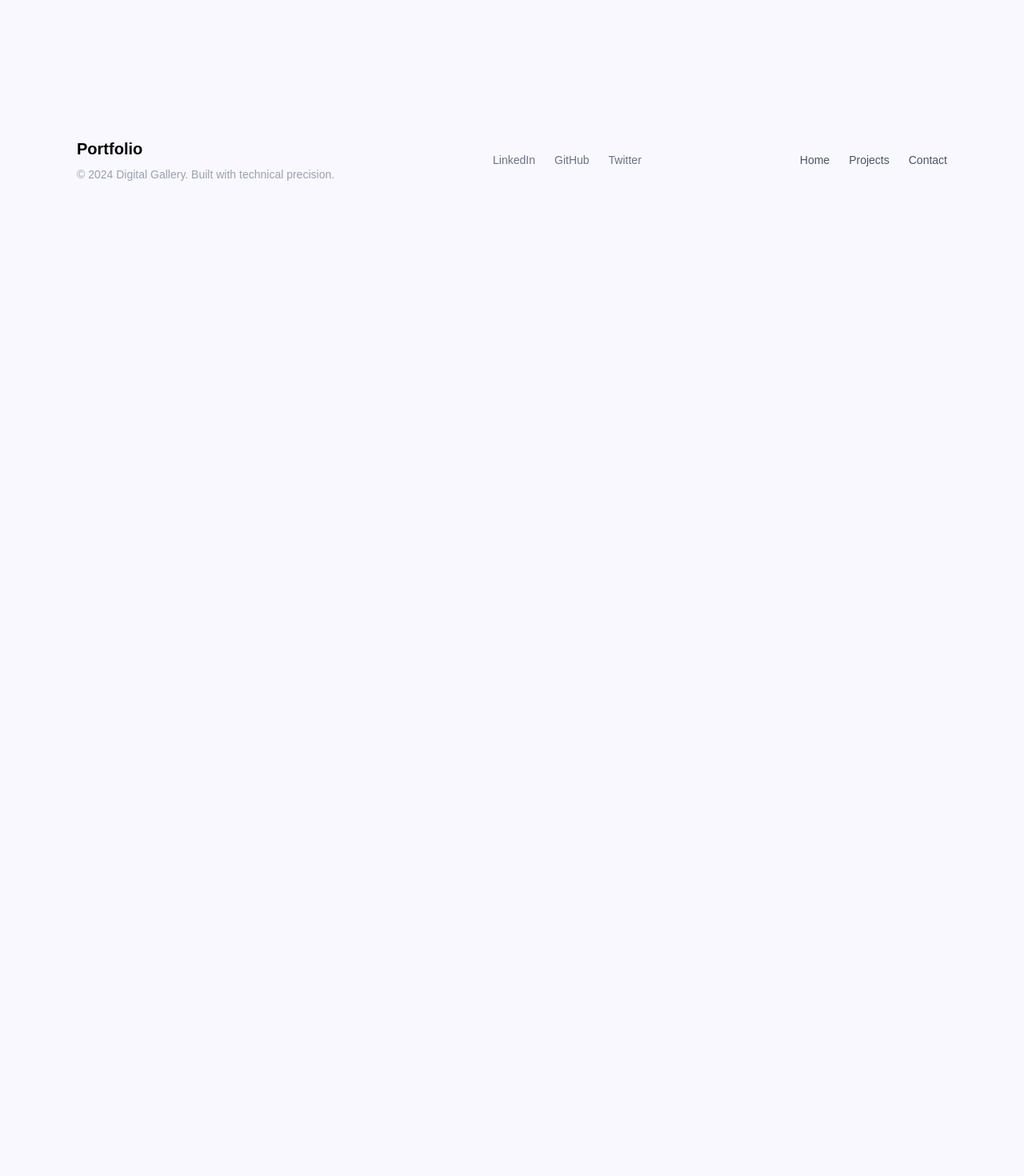
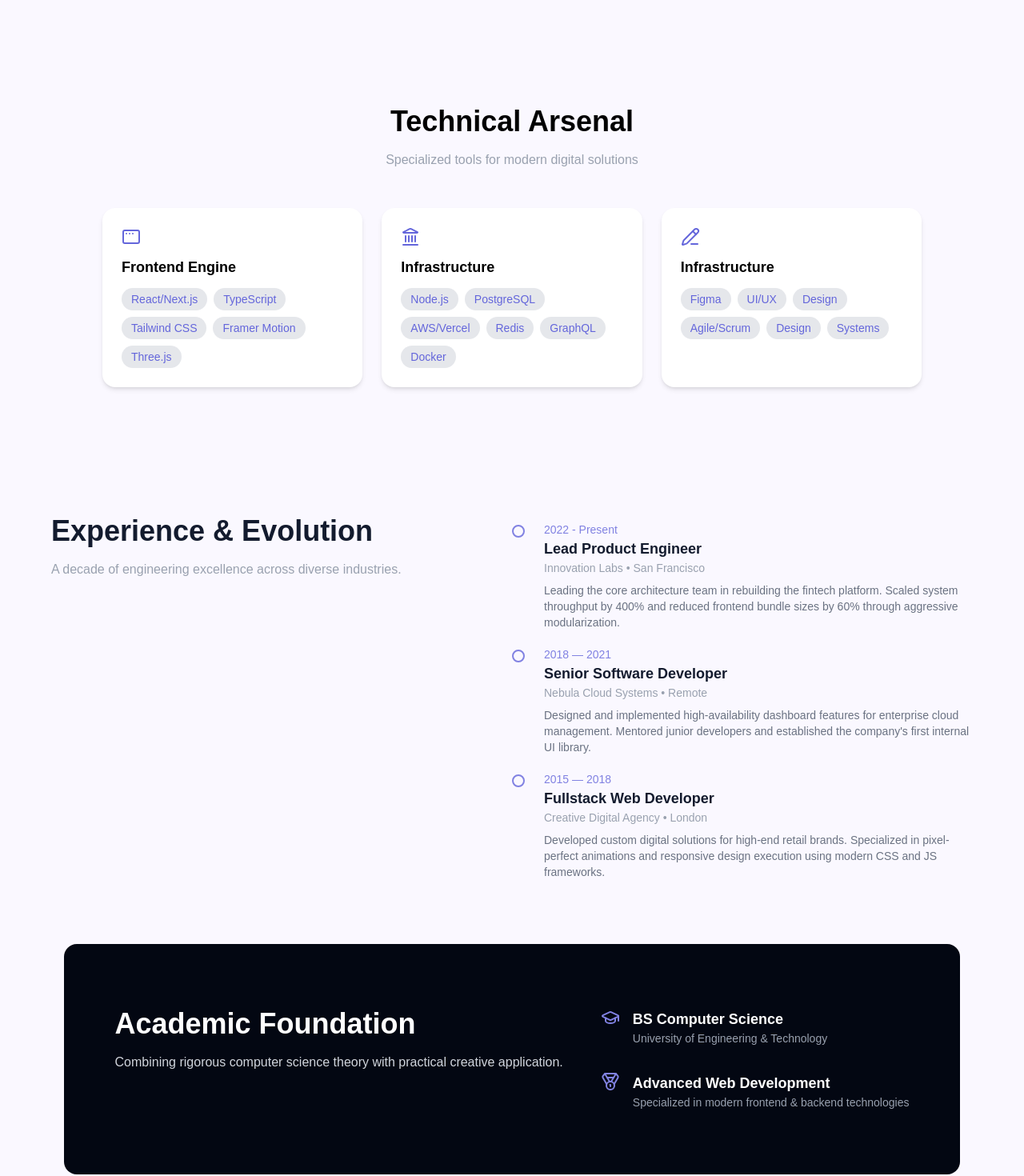
Before and after one commit to ahmadrazababu96-sketch/Portfolioweb, a Next.js app: page /about in a window 1280 px wide. Shown: the part 660-2130 px from the top of the page at 80% size. Before the commit the page ends 928 px from the top, so only its background shows below. Built offline with nearby package versions, Linux system fonts and the light colour scheme.

Commit message:
about page ready

```diff
--- a/app/about/page.tsx
+++ b/app/about/page.tsx
@@ -1,9 +1,13 @@
 import React from 'react'
 import Abouthero from '@/components/Abouthero'
+import Aboutcard from "@/components/Aboutcard"
+import Aboutcontent from '@/components/Aboutcontent'
 const page = () => {
   return (
    <>
    <Abouthero/>
+   <Aboutcard/>
+   <Aboutcontent/>
    </>
   )
 }
--- /dev/null
+++ b/components/Aboutcard.tsx
@@ -0,0 +1,88 @@
+import React from 'react'
+import { AppWindowMac,PencilLine,Landmark } from 'lucide-react'
+const Aboutcard = () => {
+type AboutCardType = {
+  id: number;
+  icon: React.ReactNode;
+  title: string;
+  buttons: string[];
+};
+    const Aboutdata=[
+        {
+            id:1,
+            icon: <AppWindowMac size={24} />,
+            title:"Frontend Engine" ,
+            buttons: ["React/Next.js","TypeScript","Tailwind CSS","Framer Motion","Three.js"],
+
+        },
+        {
+            id:2,
+            icon:<Landmark  size={24} /> ,
+            title:"Infrastructure" ,
+            buttons: ["Node.js","PostgreSQL","AWS/Vercel","Redis","GraphQL","Docker"],
+        },
+        {
+            id:3,
+            icon:<PencilLine size={24}  /> ,
+            title:"Infrastructure" ,
+             buttons: ["Figma","UI/UX","Design","Agile/Scrum","Design","Systems"],
+              }
+    ]
+  return (
+    <>
+    <div className="py-20 px-6  text-white">
+  <div className="text-center max-w-2xl mx-auto mb-12">
+    <h2 className="text-3xl text-black md:text-4xl font-bold mb-4">
+      Technical Arsenal
+    </h2>
+
+    <p className="text-gray-400">
+      Specialized tools for modern digital solutions
+    </p>
+  </div>
+
+  <div className="grid md:grid-cols-3 gap-6 max-w-5xl mx-auto">
+
+       {Aboutdata.map((item) => (
+  <div
+    key={item.id}
+    className="bg-white text-black p-6 rounded-2xl shadow-md
+      hover:shadow-2xl hover:-translate-y-3 hover:scale-[1.02]
+      transition-all duration-300 ease-out"
+  >
+
+    {/* Icon */}
+    <div className="text-[#6466DB] mb-3">
+      {item.icon}
+    </div>
+
+    {/* Title */}
+    <h3 className="text-lg font-bold mb-3">
+      {item.title}
+    </h3>
+
+    {/* Buttons */}
+    <div className="flex flex-wrap gap-2">
+      {item.buttons.map((btn, i) => (
+        <span
+          key={i}
+          className="px-3 py-1 bg-gray-200 text-[#6466DB] hover:bg-[#F080C0] hover:text-black font-light rounded-full text-sm
+          cursor-pointer"
+        >
+          {btn}
+        </span>
+      ))}
+    </div>
+
+  </div>
+))}
+
+  </div>
+
+</div>
+
+    </>
+  )
+}
+
+export default Aboutcard
--- /dev/null
+++ b/components/Aboutcontent.tsx
@@ -0,0 +1,153 @@
+
+
+
+import React from 'react'
+import { GraduationCap,Medal } from 'lucide-react'
+const Aboutcontent = () => {
+
+  return (
+    <>
+    <div className='px-6 py-20 text-[#131B2E]'>
+        <div className='max-w-6xl mx-auto  flex flex-col md:flex-row '>
+
+           <div className='flex-1'>
+                <h2 className='text-3xl md:text-4xl font-bold mb-4'>
+                    Experience & Evolution
+                </h2>
+                <p className='text-gray-400'>
+                    A decade of engineering excellence across diverse industries.
+                </p>
+           </div>
+
+           <div className='flex-1 relative pt-2 flex-col space-y-5 '>
+ {/* 🔹 BLOCK 1 */}
+        <div className="group relative pl-10 cursor-pointer">
+
+          {/* circle */}
+          <div className="absolute left-0 top-1 w-4 h-4 rounded-full border-2 border-[#8182E2]
+            group-hover:bg-[#8182E2] transition">
+          </div>
+
+          <p className="text-sm text-[#8182E2]">2022 - Present</p>
+
+          <h3 className="text-lg font-bold">
+            Lead Product Engineer
+          </h3>
+
+          <p className="text-gray-400 text-sm">
+            Innovation Labs • San Francisco
+          </p>
+
+          <p className="text-gray-500 text-sm pt-2">
+            Leading the core architecture team in rebuilding the fintech platform. Scaled system throughput by 400% and reduced frontend bundle sizes by 60% through aggressive modularization.
+          </p>
+
+        </div>
+        <div className="group relative pl-10 cursor-pointer">
+
+          {/* circle */}
+          <div className="absolute left-0 top-1 w-4 h-4 rounded-full border-2 border-[#8182E2]
+            group-hover:bg-[#8182E2] transition">
+          </div>
+
+          <p className="text-sm text-[#8182E2]">2018 — 2021</p>
+
+          <h3 className="text-lg font-bold">
+            Senior Software Developer
+          </h3>
+
+          <p className="text-gray-400 text-sm">
+           Nebula Cloud Systems • Remote
+          </p>
+
+          <p className="text-gray-500 text-sm pt-2">
+          Designed and implemented high-availability dashboard features for enterprise cloud management. Mentored junior developers and established the company's first internal UI library.
+          </p>
+
+        </div>
+        <div className="group relative pl-10 cursor-pointer">
+
+          {/* circle */}
+          <div className="absolute left-0 top-1 w-4 h-4 rounded-full border-2 border-[#8182E2]
+            group-hover:bg-[#8182E2] transition">
+          </div>
+
+          <p className="text-sm text-[#8182E2]">2015 — 2018</p>
+
+          <h3 className="text-lg font-bold">
+            Fullstack Web Developer
+          </h3>
+
+          <p className="text-gray-400 text-sm">
+           Creative Digital Agency • London
+          </p>
+
+          <p className="text-gray-500 text-sm pt-2">
+            Developed custom digital solutions for high-end retail brands. Specialized in pixel-perfect animations and responsive design execution using modern CSS and JS frameworks.
+          </p>
+
+        </div>
+           </div>
+
+        </div>
+
+
+    </div>
+   <div className="bg-[#030712] text-white mx-20 flex rounded-2xl py-20 px-10">
+
+  {/* 🔹 Top Center Content */}
+<div className="max-w-2xl mx-auto mb-12">
+
+  <h1 className="text-3xl md:text-4xl font-bold mb-4 text-left">
+    Academic Foundation
+  </h1>
+
+  <p className="text-gray-300 font-medium text-left">
+    Combining rigorous computer science theory with practical creative application.
+  </p>
+
+</div>
+
+  {/* 🔹 Bottom Two Items */}
+  <div className="flex flex-col  md:grid-cols-2 gap-8 max-w-4xl mx-auto">
+
+    {/* Item 1 */}
+    <div className="flex gap-4 items-start">
+      <div className="text-[#8182E2] text-xl">
+        <GraduationCap />
+      </div>
+
+      <div>
+        <h3 className="text-lg font-semibold">
+          BS Computer Science
+        </h3>
+        <p className="text-gray-400 text-sm">
+          University of Engineering & Technology
+        </p>
+      </div>
+    </div>
+
+    {/* Item 2 */}
+    <div className="flex gap-4 items-start">
+      <div className="text-[#8182E2] text-xl">
+     <Medal />
+      </div>
+
+      <div>
+        <h3 className="text-lg font-semibold">
+          Advanced Web Development
+        </h3>
+        <p className="text-gray-400 text-sm">
+          Specialized in modern frontend & backend technologies
+        </p>
+      </div>
+    </div>
+
+  </div>
+
+</div>
+    </>
+  )
+}
+
+export default Aboutcontent
```
